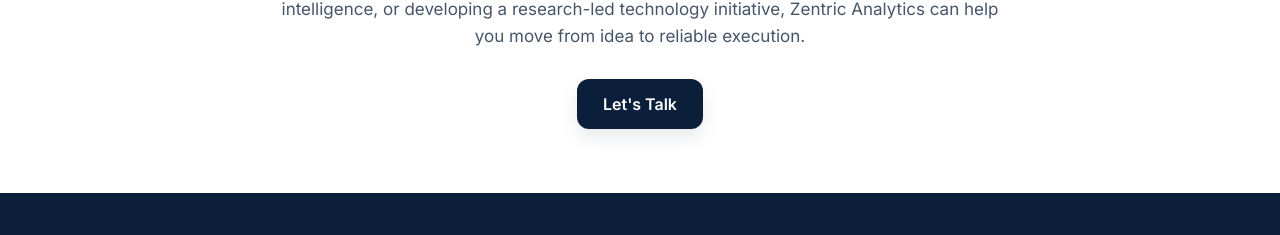
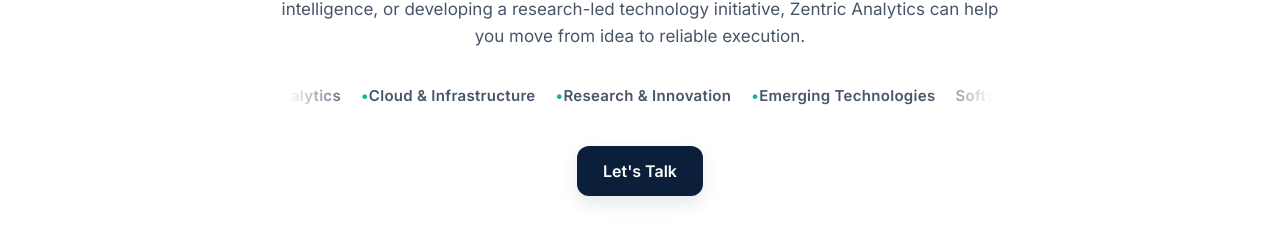
Before and after one commit to Zentric-Analytics/Zentricanalytics.com, a Next.js app: page / in a window 1280 px wide. Shown: the part 5460-5695 px from the top of the page. Built offline with nearby package versions, Linux system fonts and the light colour scheme.

Commit message:
Add final CTA keyword marquee

```diff
--- a/src/app/globals.css
+++ b/src/app/globals.css
@@ -233,3 +233,87 @@ html{scroll-padding-top:82px}
 .why-choose-section .why-choose-header>h2+p{margin-top:16px;max-width:44rem;font-size:1rem;line-height:1.6;font-weight:400}
 .why-choose-section .trust-principle-card{min-height:0;border-radius:18px;padding:24px;box-shadow:0 6px 18px rgba(11,31,58,.045)}
 .why-choose-section .trust-principle-card:hover,.why-choose-section .trust-principle-card:focus-visible{box-shadow:0 12px 28px rgba(11,31,58,.08)}
+
+@keyframes final-cta-marquee-scroll{
+  from{transform:translateX(0)}
+  to{transform:translateX(-50%)}
+}
+
+.final-cta-marquee{
+  position:relative;
+  max-width:44rem;
+  padding:.35rem 0;
+  color:#475569;
+  font-size:.875rem;
+  font-weight:600;
+  letter-spacing:.02em;
+  line-height:1.6;
+  -webkit-mask-image:linear-gradient(90deg,transparent 0,#000 9%,#000 91%,transparent 100%);
+  mask-image:linear-gradient(90deg,transparent 0,#000 9%,#000 91%,transparent 100%);
+}
+
+.final-cta-marquee__track{
+  display:flex;
+  width:max-content;
+  max-width:none;
+  animation:final-cta-marquee-scroll 34s linear infinite;
+  will-change:transform;
+}
+
+.final-cta-marquee__group,
+.final-cta-marquee__sequence,
+.final-cta-marquee__item{
+  display:inline-flex;
+  align-items:center;
+  white-space:nowrap;
+}
+
+.final-cta-marquee__group{flex-shrink:0}
+.final-cta-marquee__sequence{padding-right:1.25rem}
+.final-cta-marquee__item{gap:1.25rem}
+.final-cta-marquee__separator{color:#10B981}
+
+@media (min-width:640px){
+  .final-cta-marquee{font-size:.9375rem}
+}
+
+@media (prefers-reduced-motion:reduce){
+  .final-cta-marquee{
+    overflow:visible;
+    -webkit-mask-image:none;
+    mask-image:none;
+  }
+
+  .final-cta-marquee__track{
+    width:100%;
+    animation:none;
+    transform:none;
+  }
+
+  .final-cta-marquee__group{
+    display:none;
+  }
+
+  .final-cta-marquee__group:first-child{
+    display:inline-flex;
+    width:100%;
+    flex-wrap:wrap;
+    justify-content:center;
+    row-gap:.25rem;
+  }
+
+  .final-cta-marquee__group:first-child .final-cta-marquee__sequence:nth-child(2){
+    display:none;
+  }
+
+  .final-cta-marquee__group:first-child .final-cta-marquee__sequence{
+    flex-wrap:wrap;
+    justify-content:center;
+    padding-right:0;
+    white-space:normal;
+  }
+
+  .final-cta-marquee__item{
+    white-space:normal;
+  }
+}
--- a/src/app/page.tsx
+++ b/src/app/page.tsx
@@ -4,6 +4,15 @@ import { BadgeCheck, Braces, BrainCircuit, Building2, ChartColumn, CloudCog, Cod
 import { PageShell } from '@/components/PageShell';
 import { SectionHeader } from '@/components/SectionHeader';
 import { DesignSystemCard } from '@/components/DesignSystemCard';
+
+const finalCtaMarqueeKeywords = [
+  'Software Engineering',
+  'Artificial Intelligence',
+  'Data & Analytics',
+  'Cloud & Infrastructure',
+  'Research & Innovation',
+  'Emerging Technologies',
+] as const;
 
 const capabilities: Array<{ Icon: LucideIcon; title: string; description: string; featured?: boolean }> = [
   {
@@ -474,7 +483,31 @@ export default function Home() {
             headingId="final-cta-heading"
             description="Whether you're planning a new platform, modernizing existing systems, exploring artificial intelligence, or developing a research-led technology initiative, Zentric Analytics can help you move from idea to reliable execution."
           />
-          <div className="mt-6 flex w-full flex-col items-center gap-4 sm:mt-7 sm:w-auto sm:flex-row sm:justify-center">
+          <div
+            className="final-cta-marquee mt-6 w-full max-w-3xl overflow-hidden sm:mt-7"
+            aria-label={finalCtaMarqueeKeywords.join(' • ')}
+          >
+            <p className="sr-only">{finalCtaMarqueeKeywords.join(' • ')}</p>
+            <div className="final-cta-marquee__track" aria-hidden="true">
+              {[0, 1].map((group) => (
+                <div className="final-cta-marquee__group" key={group}>
+                  {[0, 1].map((set) => (
+                    <span className="final-cta-marquee__sequence" key={set}>
+                      {finalCtaMarqueeKeywords.map((keyword, index) => (
+                        <span className="final-cta-marquee__item" key={keyword}>
+                          <span>{keyword}</span>
+                          {index < finalCtaMarqueeKeywords.length - 1 ? (
+                            <span className="final-cta-marquee__separator">•</span>
+                          ) : null}
+                        </span>
+                      ))}
+                    </span>
+                  ))}
+                </div>
+              ))}
+            </div>
+          </div>
+          <div className="mt-7 flex w-full flex-col items-center gap-4 sm:mt-8 sm:w-auto sm:flex-row sm:justify-center">
             <Link
               className="btn btn-primary w-full sm:w-auto"
               href="/contact"
```
